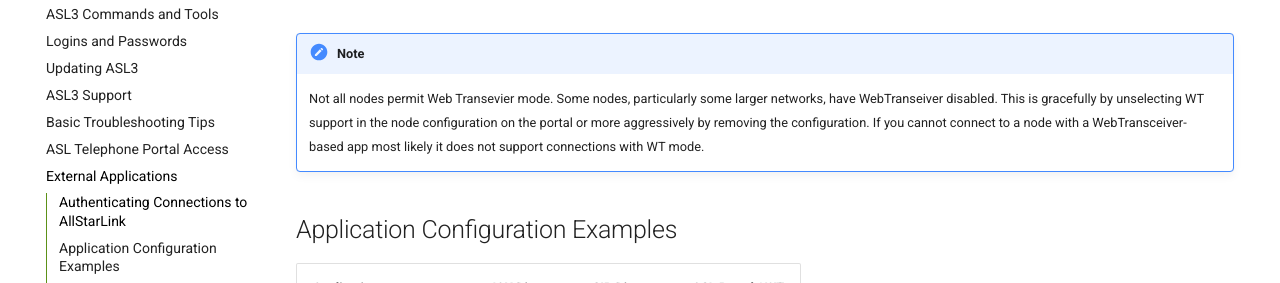
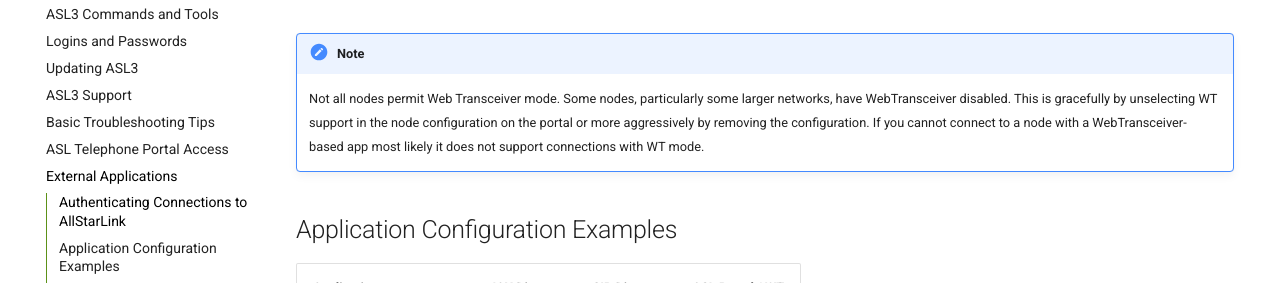
Before and after one commit to AllStarLink/ASL3-Manual, an MkDocs documentation site: the page built from docs/user-guide/externalapps.md, in a window 1280 px wide and 900 px high, scrolled down 796 px. Shown: the part 169-452 px from the top of the window. Built offline with MkDocs 1.6.1 and Material for MkDocs 9.7.7, drawn with Linux system fonts in a browser that asks for light colours; emoji names are drawn with the system emoji font.

Commit message:
Fix autodetected spelling mistake.

```diff
--- a/docs/user-guide/externalapps.md
+++ b/docs/user-guide/externalapps.md
@@ -14,7 +14,7 @@
 | *ASL Portal / "Web Transceiver"* | The original Web Transceiver (WT) was an in-browser Java applet that one could use from the AllStarLink website to call nodes directly. That feature itself has been removed as browser no longer support the old Java Applet concept for important security reasons. However, the authentication technology still exists, and is leveraged for other applications.   |
 
 !!! note
-    Not all nodes permit Web Transevier mode. Some nodes, particularly some larger networks, have WebTranseiver disabled. This is gracefully by unselecting WT support in the node configuration on the portal or more aggressively by removing the configuration. If you cannot connect to a node with a WebTransceiver-based app most likely it does not support connections with WT mode.
+    Not all nodes permit Web Transceiver mode. Some nodes, particularly some larger networks, have WebTransceiver disabled. This is gracefully by unselecting WT support in the node configuration on the portal or more aggressively by removing the configuration. If you cannot connect to a node with a WebTransceiver-based app most likely it does not support connections with WT mode.
 
 ## Application Configuration Examples
 
```
